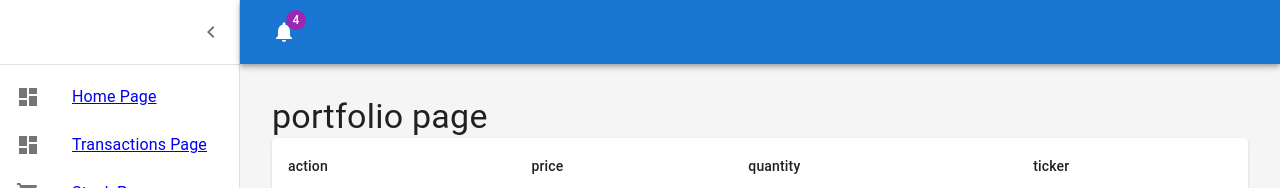
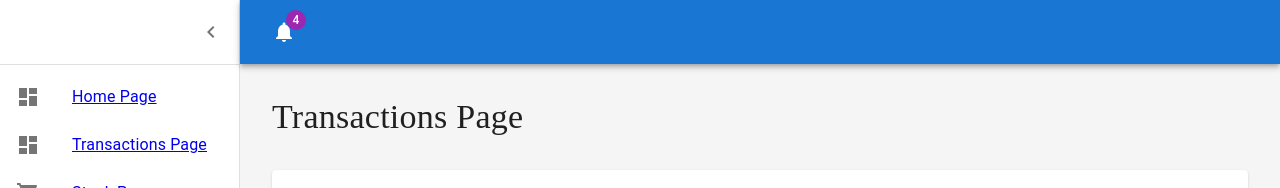
Before and after one commit to darrenzhang2000/stock-bots, a React (Create React App) app in the folder frontend/: page /transactionsPage in a window 1280 px wide. Shown: the top 188 px of the page. Built offline with nearby package versions, Linux system fonts and the light colour scheme; no server answers; a web font is replaced by a local one.

Commit message:
updated typography tag

```diff
--- a/frontend/src/screens/transactionPage/transactionPage.js
+++ b/frontend/src/screens/transactionPage/transactionPage.js
@@ -43,7 +43,7 @@ const TransactionPage = (props) => {
 
     return (
         <div>
-            <Typography variant="h4"> portfolio page</Typography>
+            <Typography variant="h4"  className="font-link" sx={{marginBottom: '32px'}}> Transactions Page</Typography>
                 <TableContainer component={Paper}>
                     <Table sx={{ minWidth: 650 }} aria-label="simple table">
                         <TableHead>
```
